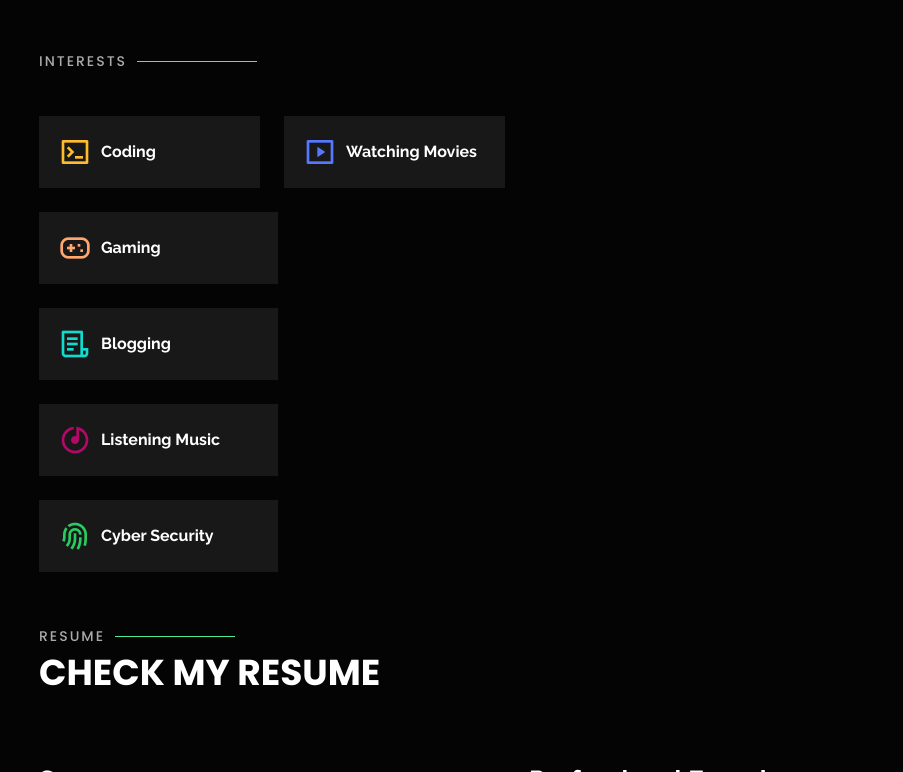
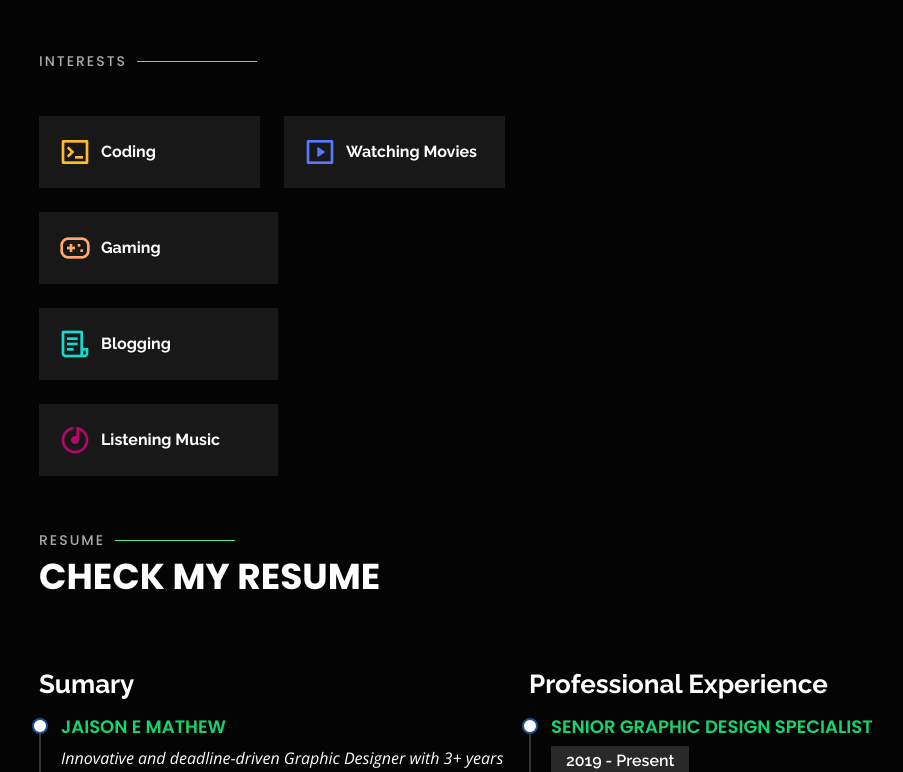
Before and after one commit to Evilkannevil/portfolio, a plain HTML site: page index.html in a window 1280 px wide. Shown: the part 1634-2406 px from the top of the page, without its empty margins (273-1176 px from the left). Drawn offline with nearby package versions, Linux system fonts and the light colour scheme.

Commit message:
Update index.html

```diff
--- a/index.html
+++ b/index.html
@@ -211,11 +211,6 @@
             <h3>Listening Music</h3>
           </div>
         </div>
-        <div class="col-lg-3 col-md-4 mt-4">
-          <div class="icon-box">
-            <i class="ri-fingerprint-line" style="color: #29cc61;"></i>
-            <h3>Cyber Security</h3>
-          </div>
         </div>
       </div>
 
```
